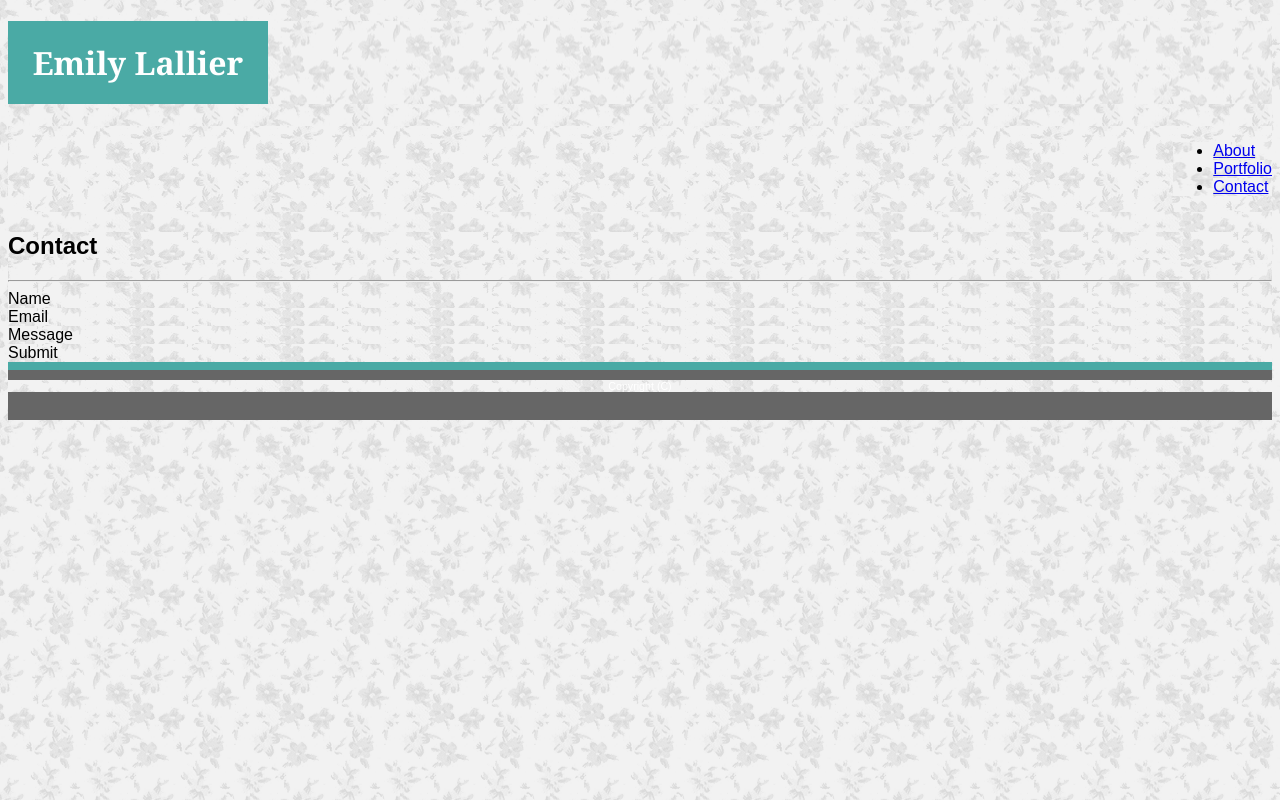
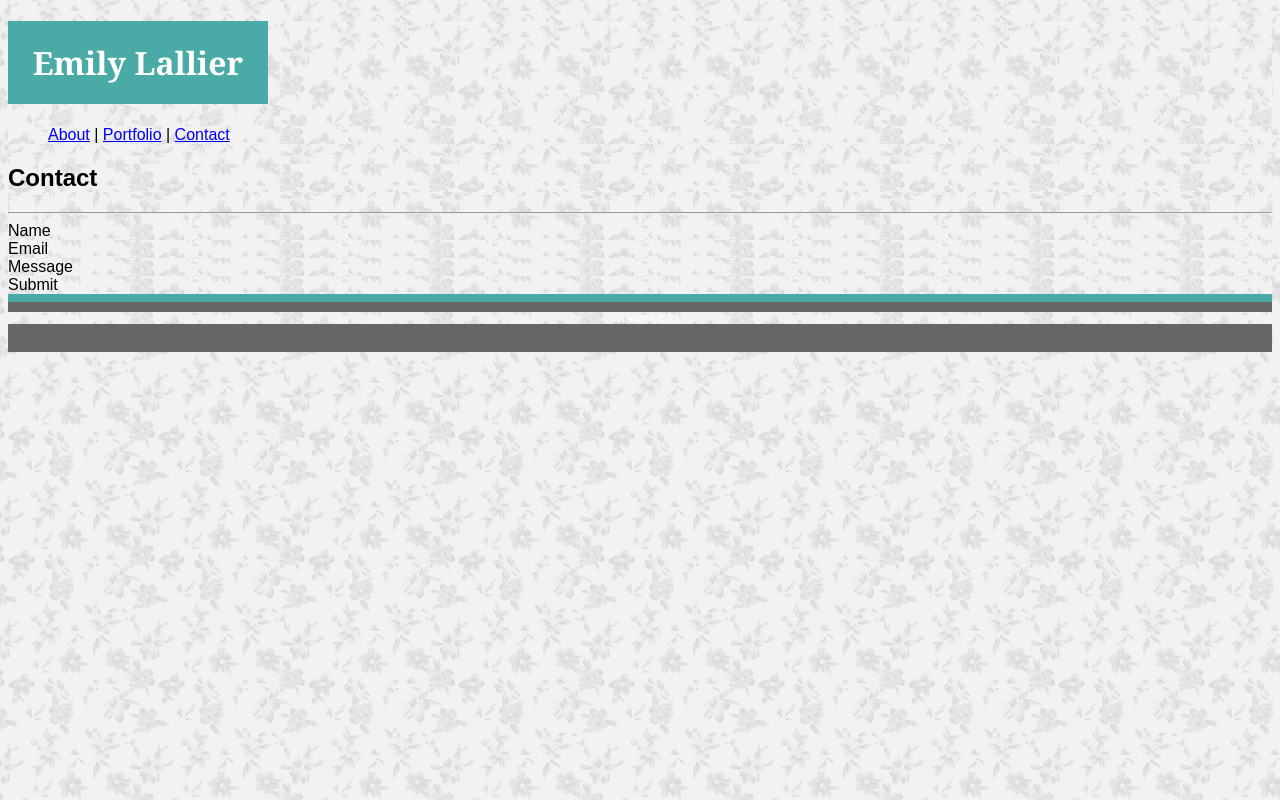
Before and after one commit to lalliere/elallier-portfolio, a plain HTML site: page contact.html in a window 1280 px wide. Drawn offline with Linux system fonts and the light colour scheme; files whose address does not match are found by name.

Commit message:
CSS updates

```diff
--- a/contact.html
+++ b/contact.html
@@ -9,23 +9,17 @@
     </head>
 
     <body>
-        <header>
+        <header id="header">
             <h1 id="title-h1">Emily Lallier</h1>
+                <nav>
+                    <ul>
+                        <a href="index.html">About</a> |
+                        <a href="portfolio.html">Portfolio</a> |
+                        <a href="contact.html">Contact</a>
+                    </ul>
+                </nav>
+
         </header>
-
-        <nav id="navigation">
-            <ul>
-                <li>
-                    <a href="index.html">About</a>
-                </li>
-                <li>
-                    <a href="portfolio.html">Portfolio</a>
-                </li>
-                <li>
-                    <a href="contact.html">Contact</a>
-                </li>
-            </ul>
-        </nav>
 
         <section id="contact-info">
             <h1>Contact</h1>
```
